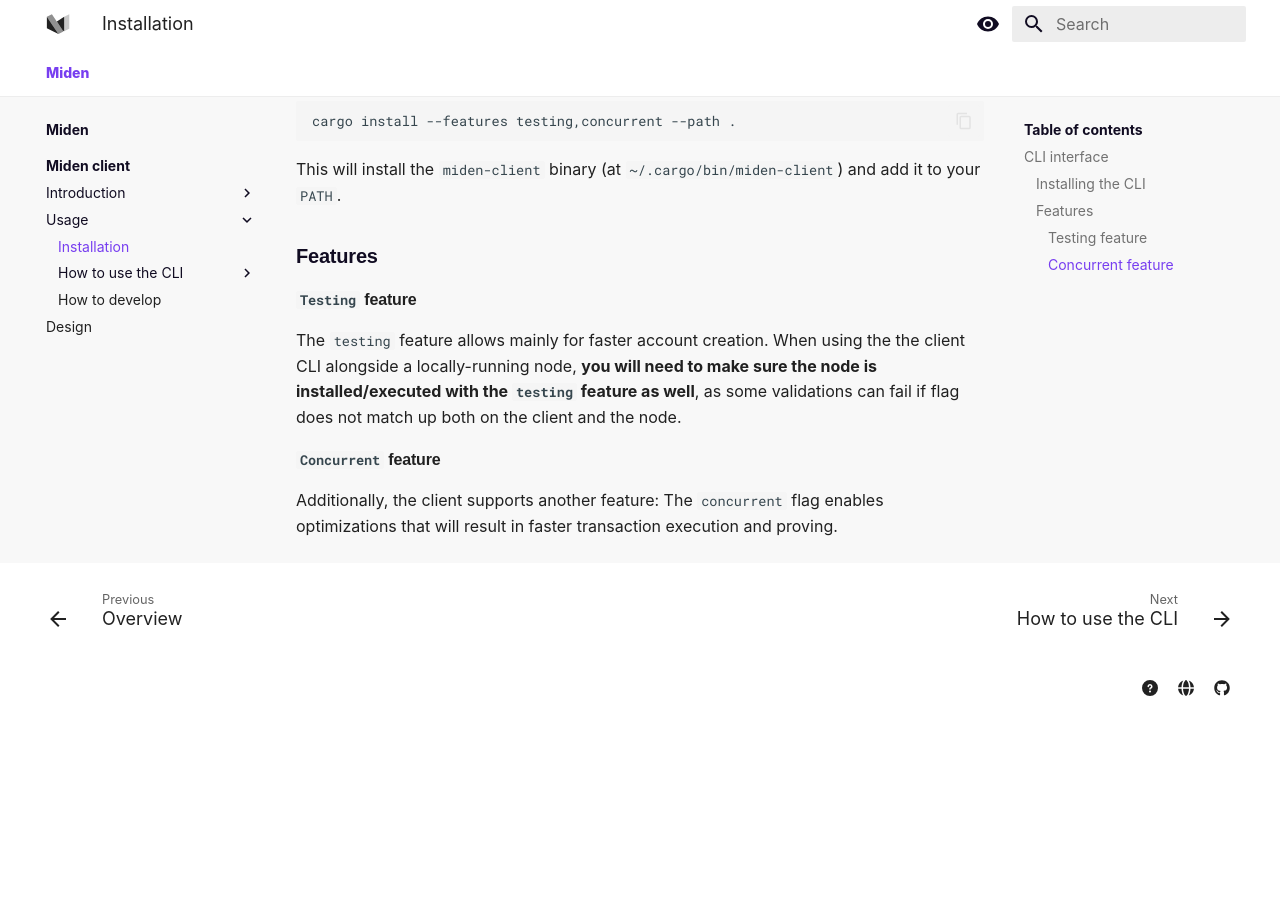
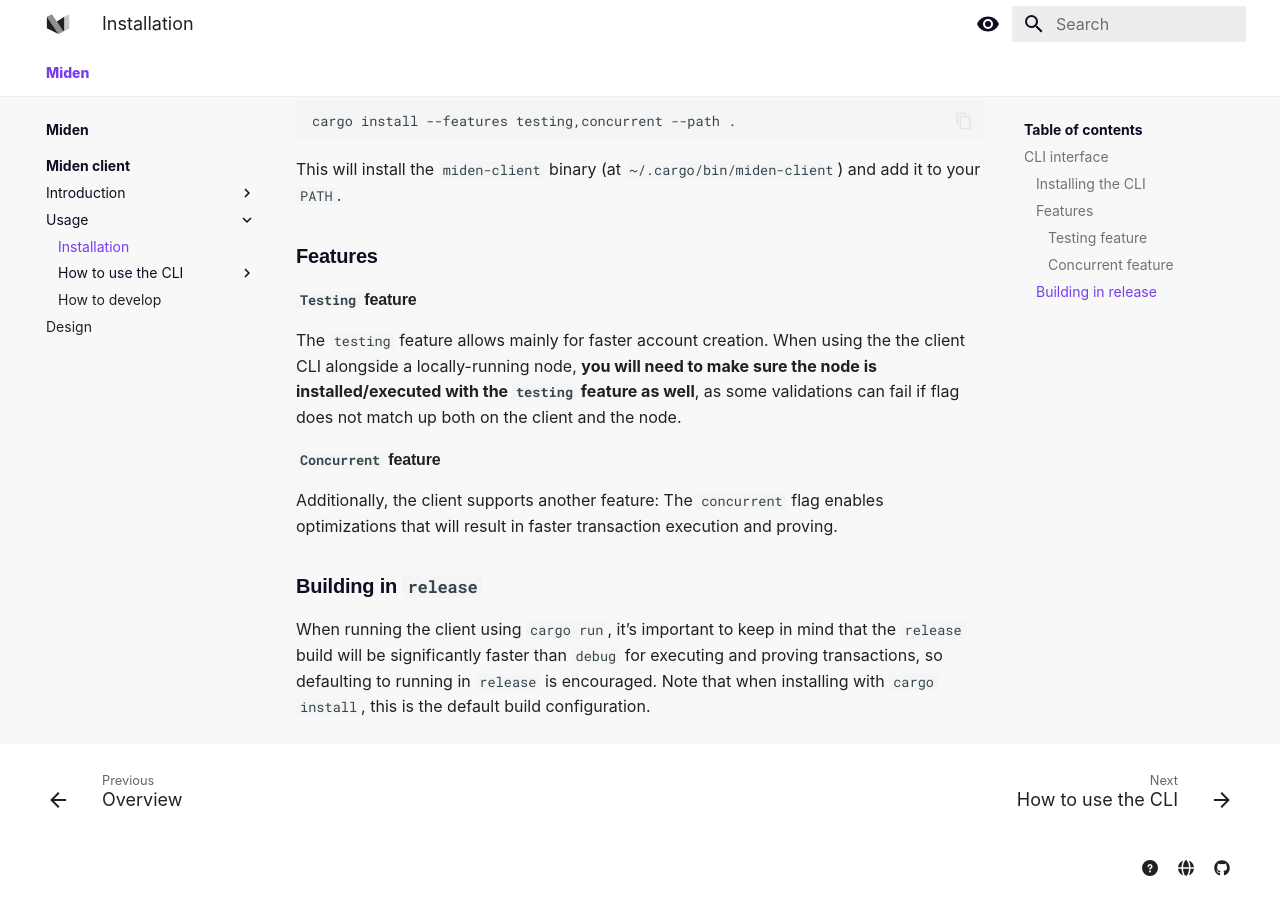
Before and after one commit to 0xPolygonMiden/miden-client, an MkDocs documentation site: the page built from docs/docs/usage/installation.md, in a window 1280 px wide and 900 px high, scrolled down 518 px. Built offline with MkDocs 1.6.1 and Material for MkDocs 9.7.7, drawn with Linux system fonts in a browser that asks for light colours; before the commit the page ends 1237 px from its top, so only the background shows below that.

Commit message:
add release build detials

```diff
--- a/docs/docs/usage/installation.md
+++ b/docs/docs/usage/installation.md
@@ -26,3 +26,7 @@
 #### `Concurrent` feature
 
 Additionally, the client supports another feature: The `concurrent` flag enables optimizations that will result in faster transaction execution and proving.
+
+### Building in `release`
+
+When running the client using `cargo run`, it's important to keep in mind that the `release` build will be significantly faster than `debug` for executing and proving transactions, so defaulting to running in `release` is encouraged. Note that when installing with `cargo install`, this is the default build configuration.
```
